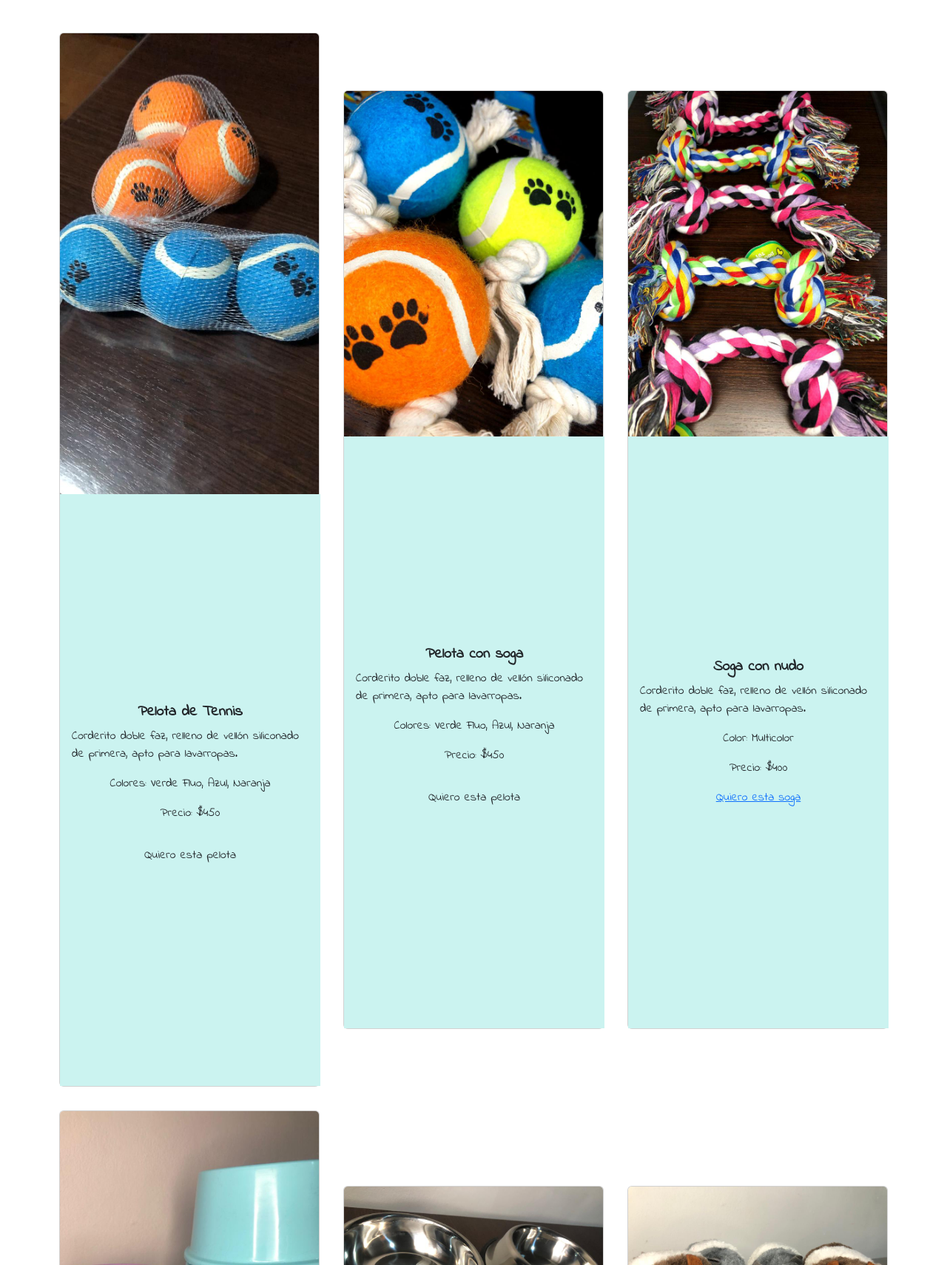
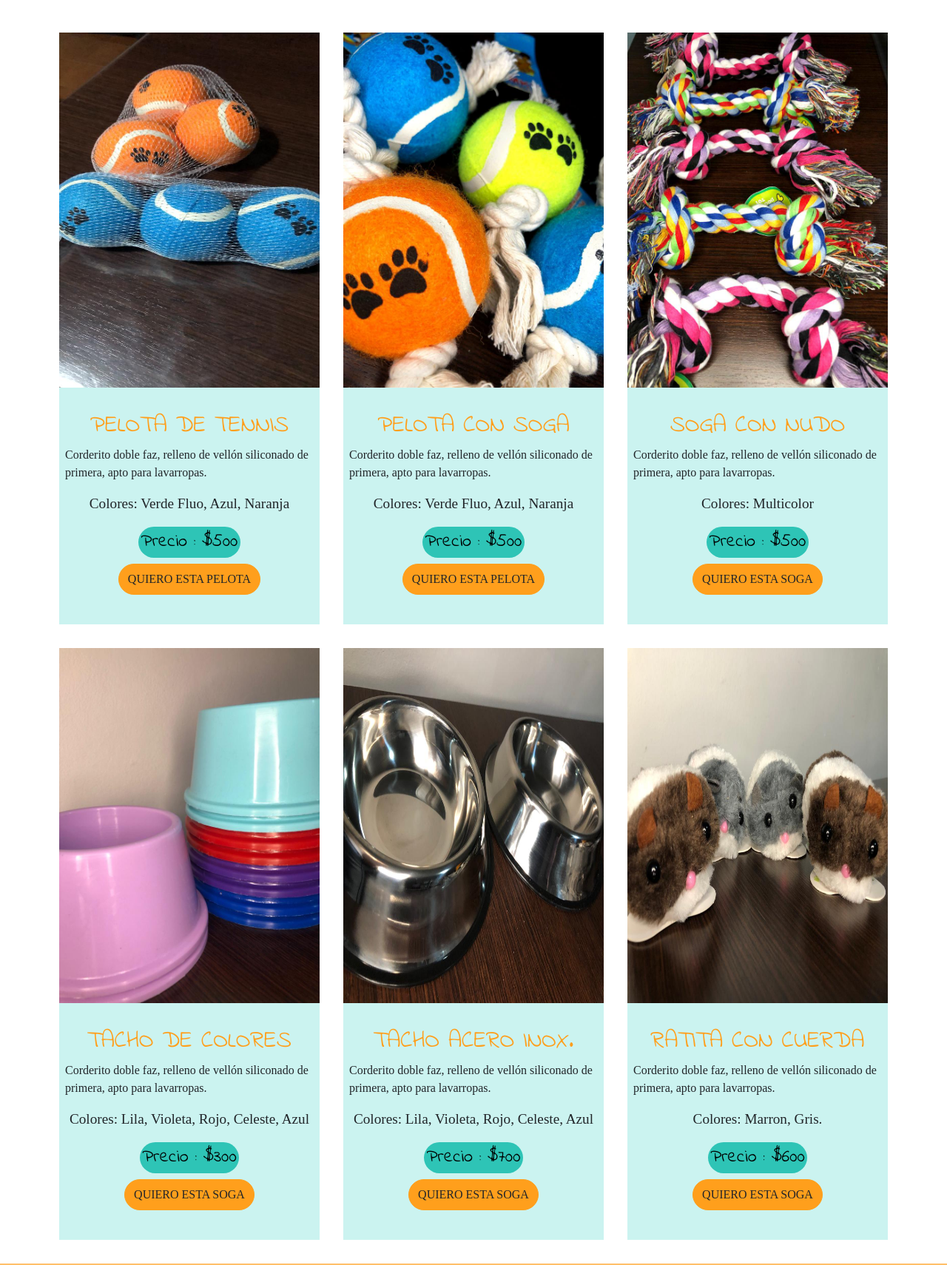
Before and after one commit to NicoDewloren/AccesoriosNeki, a website: page pages/juguetes&accesorios.html in a window 1280 px wide. Shown: the part 506-2216 px from the top of the page at 74% size. Drawn offline with nearby package versions, Linux system fonts and the light colour scheme; files whose address does not match are found by name; a web font is replaced by a local one.

Commit message:
cambiamos casi todas las cards

```diff
--- a/pages/juguetes&accesorios.html
+++ b/pages/juguetes&accesorios.html
@@ -10,7 +10,12 @@
     <link rel="stylesheet" href="../css/style.css" />
 
     <!-- CSS BS -->
-    <link href="https://cdn.jsdelivr.net/npm/bootstrap@5.2.0-beta1/dist/css/bootstrap.min.css" rel="stylesheet" integrity="sha384-0evHe/X+R7YkIZDRvuzKMRqM+OrBnVFBL6DOitfPri4tjfHxaWutUpFmBp4vmVor" crossorigin="anonymous">
+    <link
+      href="https://cdn.jsdelivr.net/npm/bootstrap@5.2.0-beta1/dist/css/bootstrap.min.css"
+      rel="stylesheet"
+      integrity="sha384-0evHe/X+R7YkIZDRvuzKMRqM+OrBnVFBL6DOitfPri4tjfHxaWutUpFmBp4vmVor"
+      crossorigin="anonymous"
+    />
     <!-- GOOGLE FONTS -->
 
     <link
@@ -73,150 +78,137 @@
           </p>
         </article>
         <article class="cards__productos">
-          <div class="card productos__hero-card" style="width: 22rem">
+          <div class="productos__card">
             <img
               src="../imgs/juguetes&accesorios/PelotaTennis.jpeg"
-              class="card-img-top"
-              alt="PelotaConSoga"
+              alt="CamaFucsia"
+              class="productos__card-img"
             />
-            <div class="card-body productos__card">
-              <h5 class="card-title productos__card-title">
-                <strong>Pelota de Tennis</strong>
-              </h5>
-              <p class="card-text productos__card-text">
+            <div class="productos__card-body">
+              <h2 class="productos__card-title">Pelota de Tennis</h2>
+              <p class="productos__card-text">
                 Corderito doble faz, relleno de vellón siliconado de primera,
                 apto para lavarropas.
               </p>
               <p class="productos__card-color">
                 Colores: Verde Fluo, Azul, Naranja
               </p>
-              <p class="productos__card-precio">Precio: $450</p>
+              <p class="productos__card-precio">Precio : $500</p>
               <a
-                href="https://wa.me/541159426389?text=Quiero%20comprar%20el%20siguiente%20producto%20Pelota%20de%20Tennis"
-                class="btn py-3"
+                href="https://wa.me/541159426389?text=Quiero%20comprar%20el%20siguiente%20producto%20Camita%20%Fucsia"
+                class="btn py-2"
                 >Quiero esta pelota</a
               >
             </div>
           </div>
-          <div class="card productos__hero-card" style="width: 22rem">
+          <div class="productos__card">
             <img
               src="../imgs/juguetes&accesorios/PelotaSoga.jpeg"
-              class="card-img-top"
-              alt="PelotaConSoga"
+              alt="CamaFucsia"
+              class="productos__card-img"
             />
-            <div class="card-body productos__card">
-              <h5 class="card-title productos__card-title">
-                <strong>Pelota con soga</strong>
-              </h5>
-              <p class="card-text productos__card-text">
+            <div class="productos__card-body">
+              <h2 class="productos__card-title">Pelota con soga</h2>
+              <p class="productos__card-text">
                 Corderito doble faz, relleno de vellón siliconado de primera,
                 apto para lavarropas.
               </p>
               <p class="productos__card-color">
                 Colores: Verde Fluo, Azul, Naranja
               </p>
-              <p class="productos__card-precio">Precio: $450</p>
+              <p class="productos__card-precio">Precio : $500</p>
               <a
-                href="https://wa.me/541159426389?text=Quiero%20comprar%20el%20siguiente%20producto%20Pelota%20con%20Soga"
-                class="btn py-3"
+                href="https://wa.me/541159426389?text=Quiero%20comprar%20el%20siguiente%20producto%20Camita%20%Fucsia"
+                class="btn py-2"
                 >Quiero esta pelota</a
               >
             </div>
           </div>
-          <div class="card productos__hero-card" style="width: 22rem">
+          <div class="productos__card">
             <img
               src="../imgs/juguetes&accesorios/SogaNudo.jpeg"
-              class="card-img-top"
-              alt="SogaConNudo"
+              alt="CamaFucsia"
+              class="productos__card-img"
             />
-            <div class="card-body productos__card">
-              <h5 class="card-title productos__card-title">
-                <strong>Soga con nudo</strong>
-              </h5>
-              <p class="card-text productos__card-text">
+            <div class="productos__card-body">
+              <h2 class="productos__card-title">Soga con nudo</h2>
+              <p class="productos__card-text">
                 Corderito doble faz, relleno de vellón siliconado de primera,
                 apto para lavarropas.
               </p>
-              <p class="productos__card-color">Color: Multicolor</p>
-              <p class="productos__card-precio">Precio: $400</p>
+              <p class="productos__card-color">Colores: Multicolor</p>
+              <p class="productos__card-precio">Precio : $500</p>
               <a
-                href="https://wa.me/541159426389?text=Quiero%20comprar%20el%20siguiente%20producto%Soga%20con%20nudo
-                class="btn btn-success py-3"
+                href="https://wa.me/541159426389?text=Quiero%20comprar%20el%20siguiente%20producto%20Camita%20%Fucsia"
+                class="btn py-2"
                 >Quiero esta soga</a
               >
             </div>
           </div>
-          <div class="card productos__hero-card" style="width: 22rem">
+          <div class="productos__card">
             <img
               src="../imgs/juguetes&accesorios/TachoPlastico.jpeg"
-              class="card-img-top"
-              alt="TachoPlastico"
+              alt="CamaFucsia"
+              class="productos__card-img"
             />
-            <div class="card-body productos__card">
-              <h5 class="card-title productos__card-title">
-                <strong>Tacho de colores</strong>
-              </h5>
-              <p class="card-text productos__card-text">
+            <div class="productos__card-body">
+              <h2 class="productos__card-title">Tacho de colores</h2>
+              <p class="productos__card-text">
                 Corderito doble faz, relleno de vellón siliconado de primera,
                 apto para lavarropas.
               </p>
               <p class="productos__card-color">
-                Color: Lila, Violeta, Rojo, Celeste, Azul
+                Colores: Lila, Violeta, Rojo, Celeste, Azul
               </p>
-              <p class="productos__card-precio">Precio: $300</p>
+              <p class="productos__card-precio">Precio : $300</p>
               <a
-                href="https://wa.me/541159426389?text=Quiero%20comprar%20el%20siguiente%20producto%20Tacho%20Plastico
-                class="btn btn-success py-3"
-                >Quiero este tachito</a
+                href="https://wa.me/541159426389?text=Quiero%20comprar%20el%20siguiente%20producto%20Camita%20%Fucsia"
+                class="btn py-2"
+                >Quiero esta soga</a
               >
             </div>
           </div>
-          <div class="card productos__hero-card" style="width: 22rem">
+          <div class="productos__card">
             <img
               src="../imgs/juguetes&accesorios/TachoAcero.jpeg"
-              class="card-img-top"
-              alt="TachoPlastico"
+              alt="CamaFucsia"
+              class="productos__card-img"
             />
-            <div class="card-body productos__card">
-              <h5 class="card-title productos__card-title">
-                <strong>Tacho Acero Inox.</strong>
-              </h5>
-              <p class="card-text productos__card-text">
-                Corderito doble faz, relleno de vellón siliconado de primera,
-                apto para lavarropas.
-              </p>
-
-              </p>
-              <p class="productos__card-precio">Precio: $600</p>
-              <a
-                href="https://wa.me/541159426389?text=Quiero%20comprar%20el%20siguiente%20producto%20Tacho%20Acero%20Inoxidable"
-                class="btn btn-success py-3"
-                >Quiero este tachito</a
-              >
-            </div>
-          </div>
-          <div class="card productos__hero-card" style="width: 22rem">
-            <img
-              src="../imgs/juguetes&accesorios/Ratitas.jpeg"
-              class="card-img-top"
-              alt="PelotaConSoga"
-            />
-            <div class="card-body productos__card">
-              <h5 class="card-title productos__card-title">
-                <strong>Ratita con cuerda</strong>
-              </h5>
-              <p class="card-text productos__card-text">
+            <div class="productos__card-body">
+              <h2 class="productos__card-title">Tacho Acero inox.</h2>
+              <p class="productos__card-text">
                 Corderito doble faz, relleno de vellón siliconado de primera,
                 apto para lavarropas.
               </p>
               <p class="productos__card-color">
-                Colores: Marron, Gris
+                Colores: Lila, Violeta, Rojo, Celeste, Azul
               </p>
-              <p class="productos__card-precio">Precio: $450</p>
+              <p class="productos__card-precio">Precio : $700</p>
               <a
-                href="https://wa.me/541159426389?text=Quiero%20comprar%20el%20siguiente%20producto%20Ratita%20A%20Cuerda"
-                class="btn py-3"
-                >Quiero esta ratita</a
+                href="https://wa.me/541159426389?text=Quiero%20comprar%20el%20siguiente%20producto%20Camita%20%Fucsia"
+                class="btn py-2"
+                >Quiero esta soga</a
+              >
+            </div>
+          </div>
+          <div class="productos__card">
+            <img
+              src="../imgs/juguetes&accesorios/Ratitas.jpeg"
+              alt="CamaFucsia"
+              class="productos__card-img"
+            />
+            <div class="productos__card-body">
+              <h2 class="productos__card-title">Ratita con cuerda</h2>
+              <p class="productos__card-text">
+                Corderito doble faz, relleno de vellón siliconado de primera,
+                apto para lavarropas.
+              </p>
+              <p class="productos__card-color">Colores: Marron, Gris.</p>
+              <p class="productos__card-precio">Precio : $600</p>
+              <a
+                href="https://wa.me/541159426389?text=Quiero%20comprar%20el%20siguiente%20producto%20Camita%20%Fucsia"
+                class="btn py-2"
+                >Quiero esta soga</a
               >
             </div>
           </div>
@@ -241,7 +233,11 @@
       <div class="footer__neki">Accesorios Neki</div>
     </footer>
     <!-- JS BS JS BS -->
-   <!-- JS BS JS BS -->
-   <script src="https://cdn.jsdelivr.net/npm/bootstrap@5.2.0-beta1/dist/js/bootstrap.bundle.min.js" integrity="sha384-pprn3073KE6tl6bjs2QrFaJGz5/SUsLqktiwsUTF55Jfv3qYSDhgCecCxMW52nD2" crossorigin="anonymous"></script>
+    <!-- JS BS JS BS -->
+    <script
+      src="https://cdn.jsdelivr.net/npm/bootstrap@5.2.0-beta1/dist/js/bootstrap.bundle.min.js"
+      integrity="sha384-pprn3073KE6tl6bjs2QrFaJGz5/SUsLqktiwsUTF55Jfv3qYSDhgCecCxMW52nD2"
+      crossorigin="anonymous"
+    ></script>
   </body>
 </html>
```
Also changed, not shown: pages/pecheras.html (+66 -96 lines).
